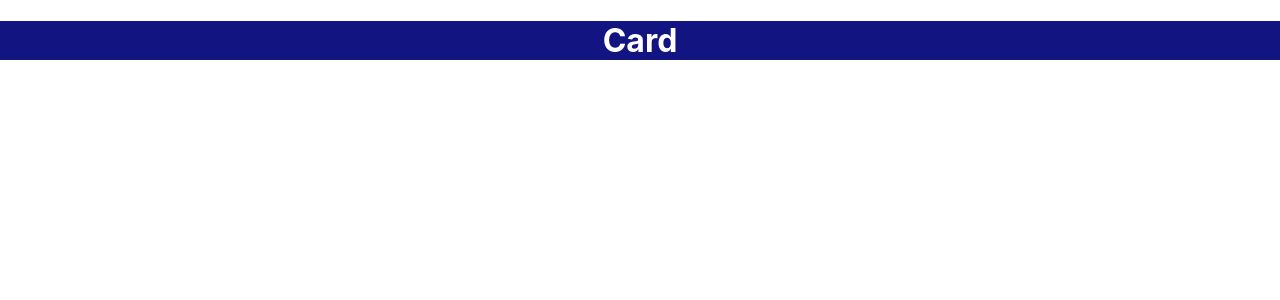
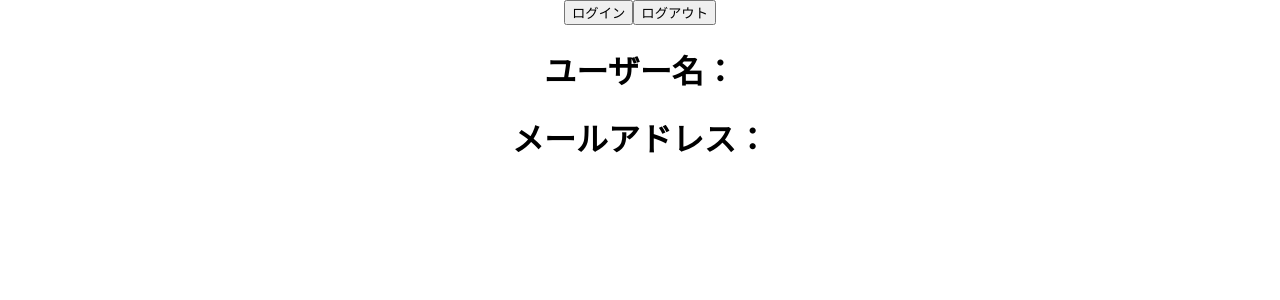
Before and after one commit to ttcksf/react-ts-demo, a React (Create React App) app: page / in a window 1280 px wide. Shown: the top 300 px of the page. Built offline with nearby package versions, Linux system fonts and the light colour scheme.

Commit message:
add:usecontext-feature

```diff
--- a/src/App.tsx
+++ b/src/App.tsx
@@ -1,7 +1,7 @@
 import React from 'react';
 import logo from './logo.svg';
 import './App.css';
-import UseContext from './screens/usecontext-type/UseContext';
+import UseContext from './screens/usecontext-feature/UseContext';
 
 function App() {
   // npx create-react-app フォルダ名 --template typescript
--- /dev/null
+++ b/src/screens/usecontext-feature/UseContext.tsx
@@ -0,0 +1,15 @@
+import React from 'react';
+import UserContextProvider from './context/UserContextProvider';
+import User from './context/User';
+
+const UseContext = () => {
+  return (
+    <div>
+      <UserContextProvider>
+        <User />
+      </UserContextProvider>
+    </div>
+  );
+};
+
+export default UseContext;
--- /dev/null
+++ b/src/screens/usecontext-feature/context/User.tsx
@@ -0,0 +1,35 @@
+import React, { useContext } from 'react';
+import { UserContext } from './UserContextProvider';
+
+const User = () => {
+  const isLogin = () => {
+    userContext?.setUser({
+      name: 'yamada',
+      email: 'yamada@sample.com',
+    });
+  };
+  const isLogout = () => {
+    // 1.userContextにデータがあるかnullチェックする場合
+    // if (userContext) {
+    //   userContext.setUser(null);
+    // }
+    // 2.userContextにデータがあるかnullチェックしない場合
+    userContext.setUser(null);
+  };
+
+  const userContext = useContext(UserContext);
+  return (
+    <div>
+      <button onClick={isLogin}>ログイン</button>
+      <button onClick={isLogout}>ログアウト</button>
+      {/* 1.userContextにデータがあるかnullチェックする場合 */}
+      {/* <h1>ユーザー名：{userContext?.user?.name}</h1> */}
+      {/* <h1>メールアドレス：{userContext?.user?.email}</h1> */}
+      {/* 2.userContextにデータがあるかnullチェックしない場合 */}
+      <h1>ユーザー名：{userContext.user?.name}</h1>
+      <h1>メールアドレス：{userContext.user?.email}</h1>
+    </div>
+  );
+};
+
+export default User;
--- /dev/null
+++ b/src/screens/usecontext-feature/context/UserContextProvider.tsx
@@ -0,0 +1,32 @@
+import { createContext, useState } from 'react';
+
+export type User = {
+  name: string;
+  email: string;
+};
+
+type UserContextType = {
+  user: User | null;
+  // setUserをマウスホバーすれば型推論による型名が表示される
+  setUser: React.Dispatch<React.SetStateAction<User | null>>;
+};
+
+type UserContextProviderProps = {
+  children: React.ReactNode;
+};
+
+// 1.userContextにデータがあるかnullチェックする場合
+// export const UserContext = createContext<UserContextType | null>(null);
+// 2.userContextにデータがあるかnullチェックしない場合
+export const UserContext = createContext({} as UserContextType);
+
+const UserContextProvider = ({ children }: UserContextProviderProps) => {
+  const [user, setUser] = useState<User | null>(null);
+  return (
+    <UserContext.Provider value={{ user, setUser }}>
+      {children}
+    </UserContext.Provider>
+  );
+};
+
+export default UserContextProvider;
```
